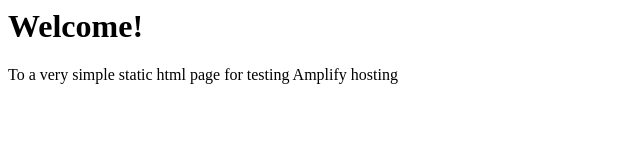
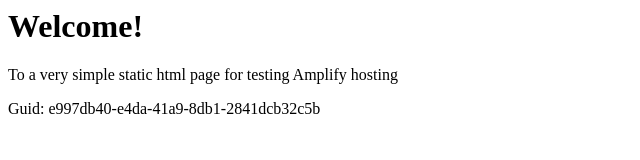
Before and after one commit to aws-aemilia-sin/Github-PR-Commit-Integration-Test-DoNotTouch-GitHubAutoBuildCanaryTest-v1-preprod-ap-southeast-1, a website: page src/index.html in a window 1280 px wide. Shown: the whole page, without its empty margins (0-640 px from the left). Drawn offline with Linux system fonts and the light colour scheme.

Commit message:
commit from integ tests

```diff
--- a/src/index.html
+++ b/src/index.html
@@ -1,3 +1,5 @@
+
+
 <html lang="en">
 
 <head>
@@ -10,6 +12,6 @@
 <body>
     <h1>Welcome!</h1>
     <p>To a very simple static html page for testing Amplify hosting</p>
-</body>
+    <p>Guid: e997db40-e4da-41a9-8db1-2841dcb32c5b</p></body>
 
 </html>
```
